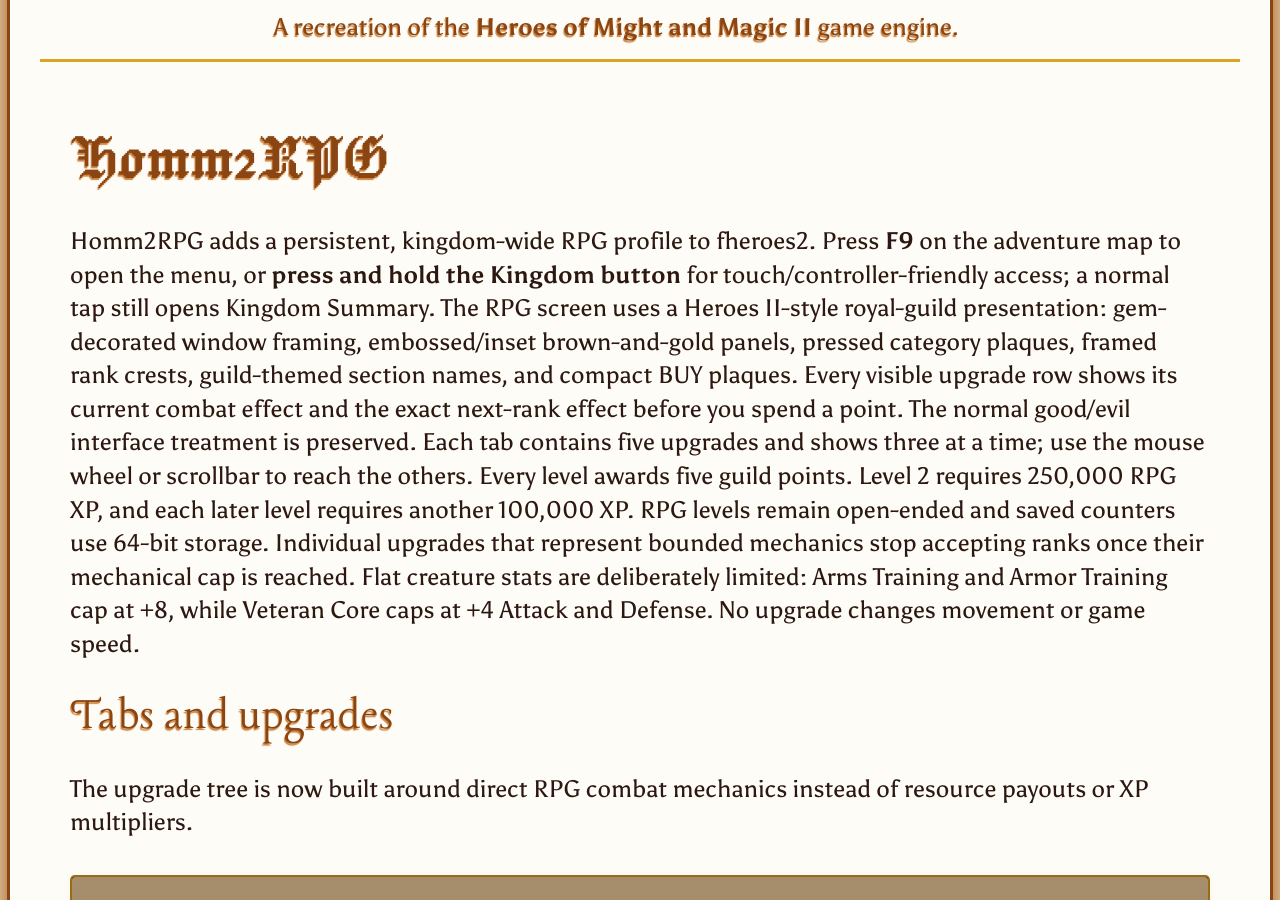
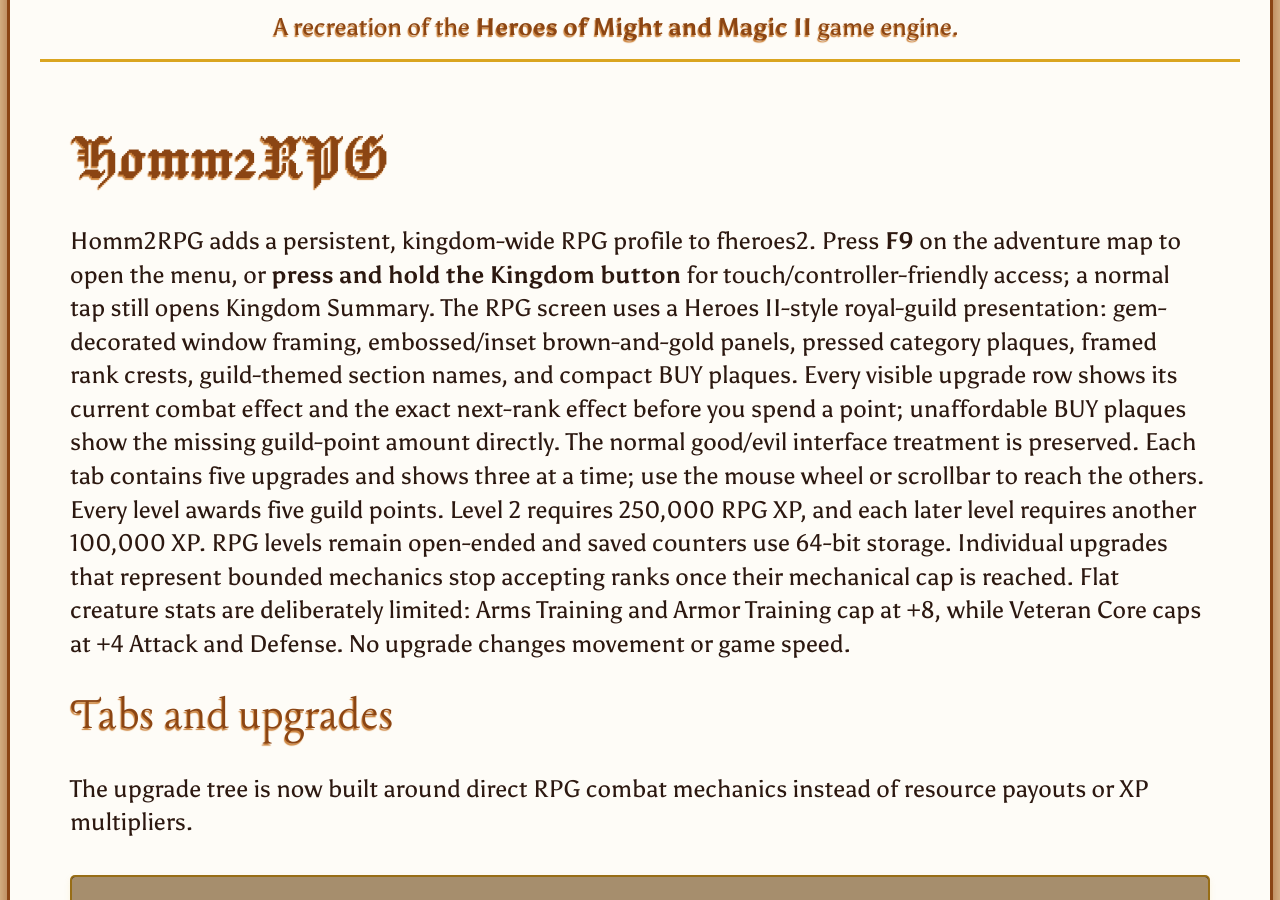
Before and after one commit to MattKoRn/fheroes2, a Jekyll site: the page built from docs/RPG_README.md, in a window 1280 px wide and 900 px high, scrolled down 211 px. Built offline with Jekyll 4.4.1, drawn with Linux system fonts in a browser that asks for light colours; our own code applies the rules of GitHub Pages for plain Markdown files.

Commit message:
Document RPG purchase deficit feedback

```diff
--- a/docs/RPG_README.md
+++ b/docs/RPG_README.md
@@ -1,6 +1,6 @@
 # Homm2RPG
 
-Homm2RPG adds a persistent, kingdom-wide RPG profile to fheroes2. Press **F9** on the adventure map to open the menu, or **press and hold the Kingdom button** for touch/controller-friendly access; a normal tap still opens Kingdom Summary. The RPG screen uses a Heroes II-style royal-guild presentation: gem-decorated window framing, embossed/inset brown-and-gold panels, pressed category plaques, framed rank crests, guild-themed section names, and compact BUY plaques. Every visible upgrade row shows its current combat effect and the exact next-rank effect before you spend a point. The normal good/evil interface treatment is preserved. Each tab contains five upgrades and shows three at a time; use the mouse wheel or scrollbar to reach the others. Every level awards five guild points. Level 2 requires 250,000 RPG XP, and each later level requires another 100,000 XP. RPG levels remain open-ended and saved counters use 64-bit storage. Individual upgrades that represent bounded mechanics stop accepting ranks once their mechanical cap is reached. Flat creature stats are deliberately limited: Arms Training and Armor Training cap at +8, while Veteran Core caps at +4 Attack and Defense. No upgrade changes movement or game speed.
+Homm2RPG adds a persistent, kingdom-wide RPG profile to fheroes2. Press **F9** on the adventure map to open the menu, or **press and hold the Kingdom button** for touch/controller-friendly access; a normal tap still opens Kingdom Summary. The RPG screen uses a Heroes II-style royal-guild presentation: gem-decorated window framing, embossed/inset brown-and-gold panels, pressed category plaques, framed rank crests, guild-themed section names, and compact BUY plaques. Every visible upgrade row shows its current combat effect and the exact next-rank effect before you spend a point; unaffordable BUY plaques show the missing guild-point amount directly. The normal good/evil interface treatment is preserved. Each tab contains five upgrades and shows three at a time; use the mouse wheel or scrollbar to reach the others. Every level awards five guild points. Level 2 requires 250,000 RPG XP, and each later level requires another 100,000 XP. RPG levels remain open-ended and saved counters use 64-bit storage. Individual upgrades that represent bounded mechanics stop accepting ranks once their mechanical cap is reached. Flat creature stats are deliberately limited: Arms Training and Armor Training cap at +8, while Veteran Core caps at +4 Attack and Defense. No upgrade changes movement or game speed.
 
 ## Tabs and upgrades
 
```
